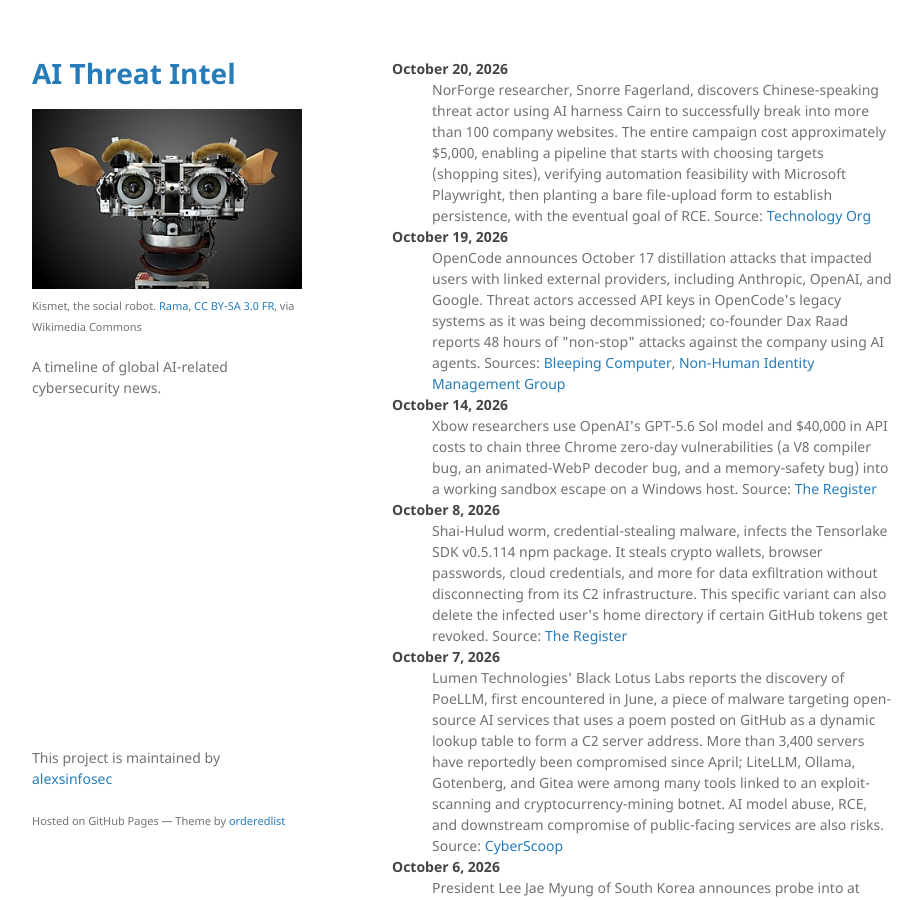
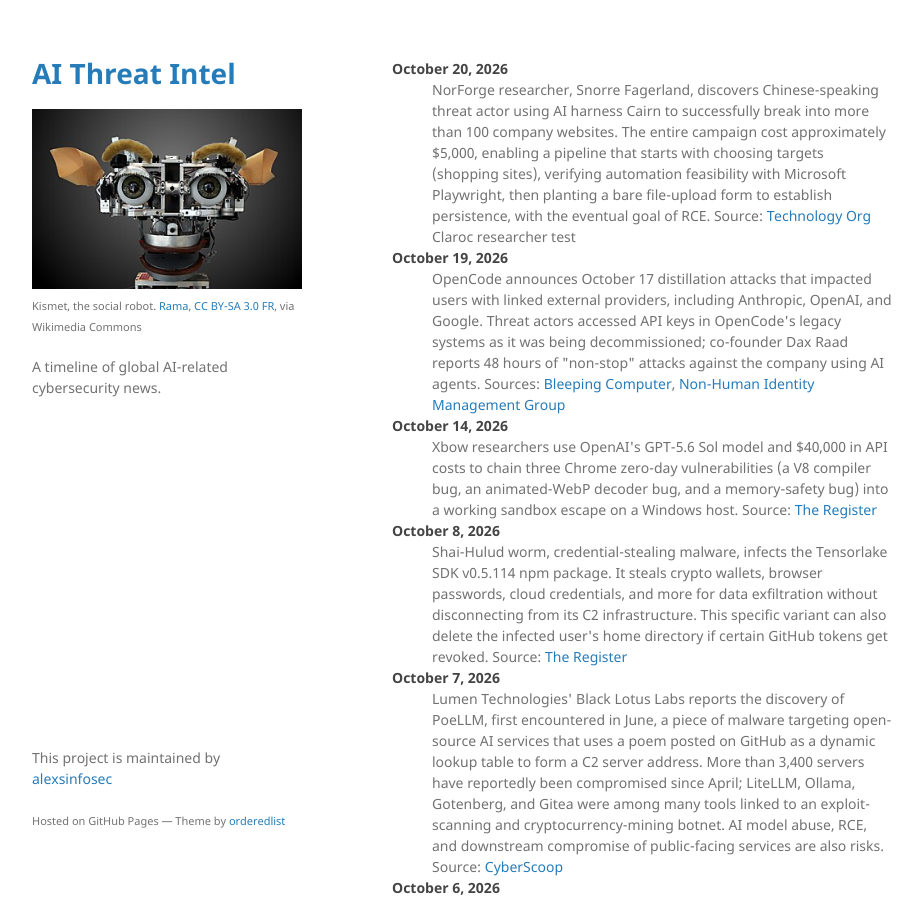
Before and after one commit to alexsinfosec/aithreatintel, a Jekyll site: the page built from index.md, in a window 1280 px wide and 900 px high. Shown: the whole window, without its empty margins (178-1100 px from the left). Built offline with Jekyll 4.4.1, drawn with Linux system fonts in a browser that asks for light colours.

Commit message:
Update index.md with new research entry
Added a new entry about Claroc researcher test.

```diff
--- a/index.md
+++ b/index.md
@@ -5,6 +5,7 @@ layout: default
 <dl>
 <dt>October 20, 2026</dt>
 <dd>NorForge researcher, Snorre Fagerland, discovers Chinese-speaking threat actor using AI harness Cairn to successfully break into more than 100 company websites. The entire campaign cost approximately $5,000, enabling a pipeline that starts with choosing targets (shopping sites), verifying automation feasibility with Microsoft Playwright, then planting a bare file-upload form to establish persistence, with the eventual goal of RCE. Source: <a href="https://www.technology.org/2026/10/20/hacker-ai-agents-cairn-100-websites-deere-sharkninja-cummins/" target="_blank">Technology Org</a></dd>
+<dd>Claroc researcher test</dd>
 <dt>October 19, 2026</dt>
 <dd>OpenCode announces October 17 distillation attacks that impacted users with linked external providers, including Anthropic, OpenAI, and Google. Threat actors accessed API keys in OpenCode's legacy systems as it was being decommissioned; co-founder Dax Raad reports 48 hours of "non-stop" attacks against the company using AI agents. Sources: <a href="https://www.bleepingcomputer.com/news/security/opencode-hack-exposes-api-keys-amid-ai-distillation-attacks/">Bleeping Computer</a>, <a href="https://nhimg.org/opencode-console-breach-2026-stored-llm-api-keys" target="_blank">Non-Human Identity Management Group</a></dd>
 <dt>October 14, 2026</dt>
```
